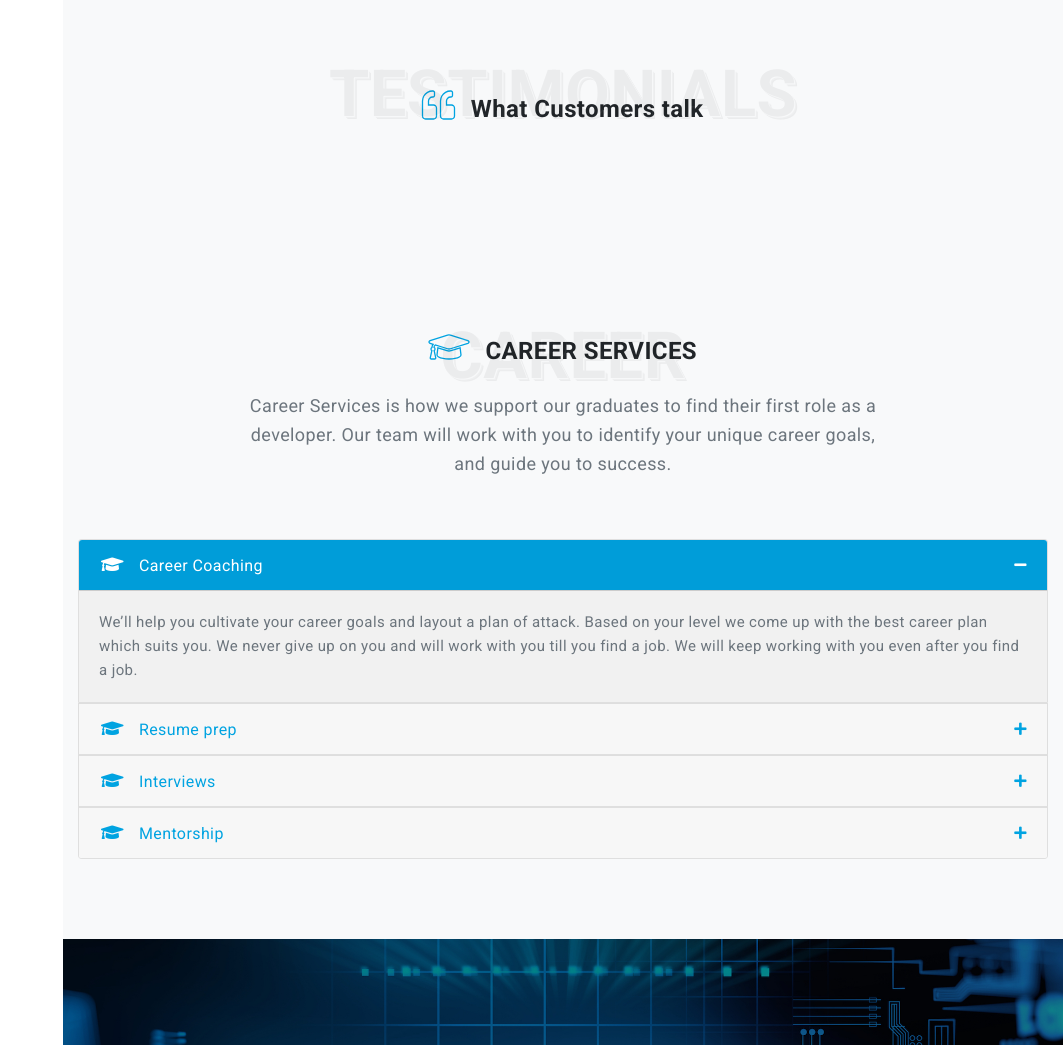
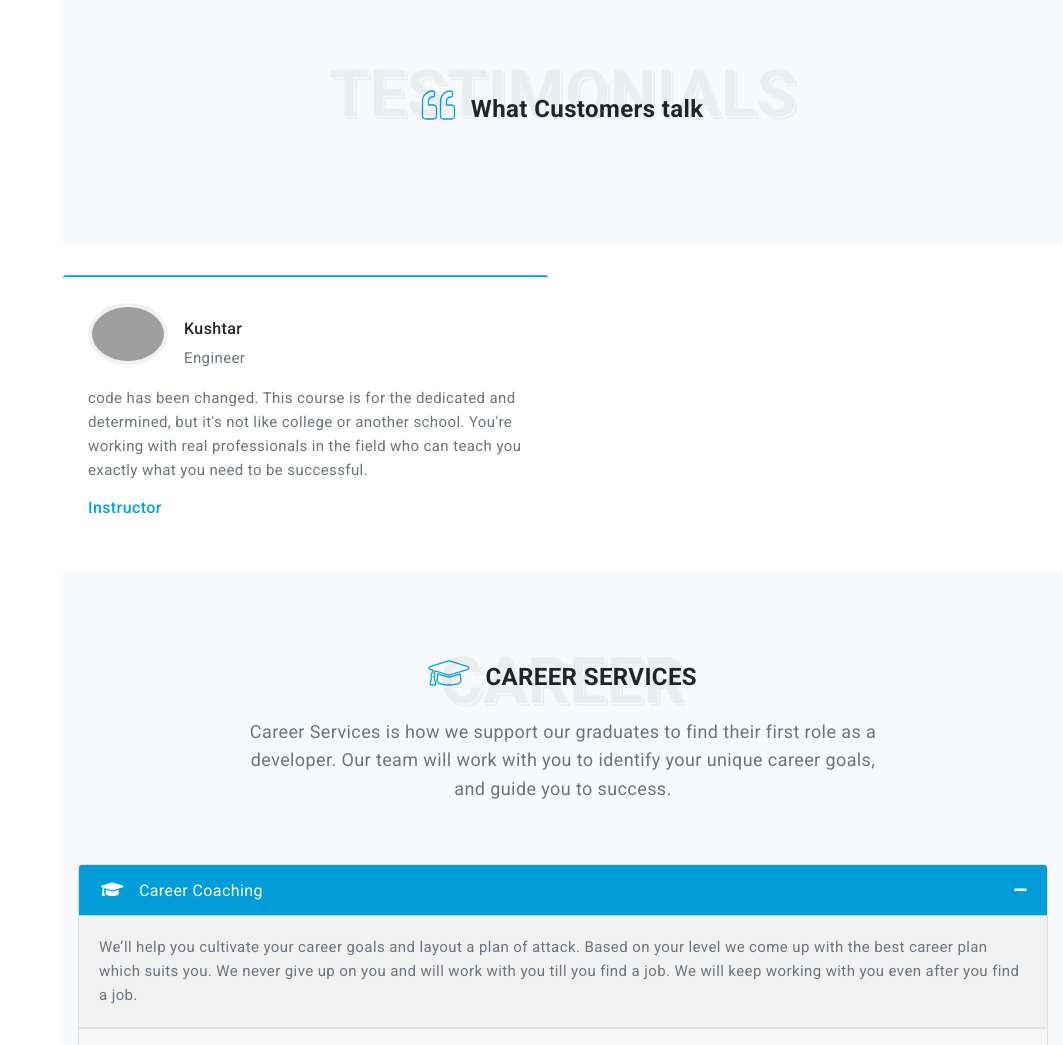
Before and after one commit to maratgaip/seytech-dashboard, a plain HTML site: page index.html in a window 1280 px wide. Shown: the part 5447-6492 px from the top of the page, without its empty margins (217-1280 px from the left). Drawn offline with Linux system fonts and the light colour scheme; grey boxes are pictures that could not be loaded.

Commit message:
K added testimonial

```diff
--- a/index.html
+++ b/index.html
@@ -696,15 +696,46 @@
 				<div class="container">
 					<div class="row justify-content-center">
 						<div class="col-md-8">
+
 							<div class="section-title text-center">
 								<h1 class="section-subtitle-top md-4">TESTIMONIALS</h1>
 								<h3><i class="fas fa-quote-left mr-3"></i>What Customers talk</h3>
 							</div>
 						</div>
+
 					</div>
 				</div>
 			</section>
 			<!-- testimonials  -->
+			<div class="row">
+				<div class="col-md-6">
+					<div class="item">
+									<div class="testi-content">
+										<div class="testi-box mt-30">
+											<div class="">
+												<div class="float-left mr-3">
+													<div class="client-img">
+
+
+
+																<img src="https://avatars2.githubusercontent.com/u/44345257?s=460&v=4" alt="" class="img-fluid rounded-circle">
+															</div>
+														</div>
+														<div class="clients-name text-left pt-3">
+															<h6 class="position-relative">Kushtar</h6>
+															<p class="text-muted">Engineer</p>
+														</div>
+													</div>
+													<p class="text-muted">
+														code has been changed. This course is for the dedicated and determined, but it's not like college or another school. You're working with real professionals in the field who can teach you exactly what you need to be successful.
+													</p>
+													<h4>Instructor</h4>
+												</div>
+											</div>
+											</div>
+										</div>
+
+			</div>
 
 			<!-- Educations -->
 			<section class="section bg-light" id="portfolio">
```
